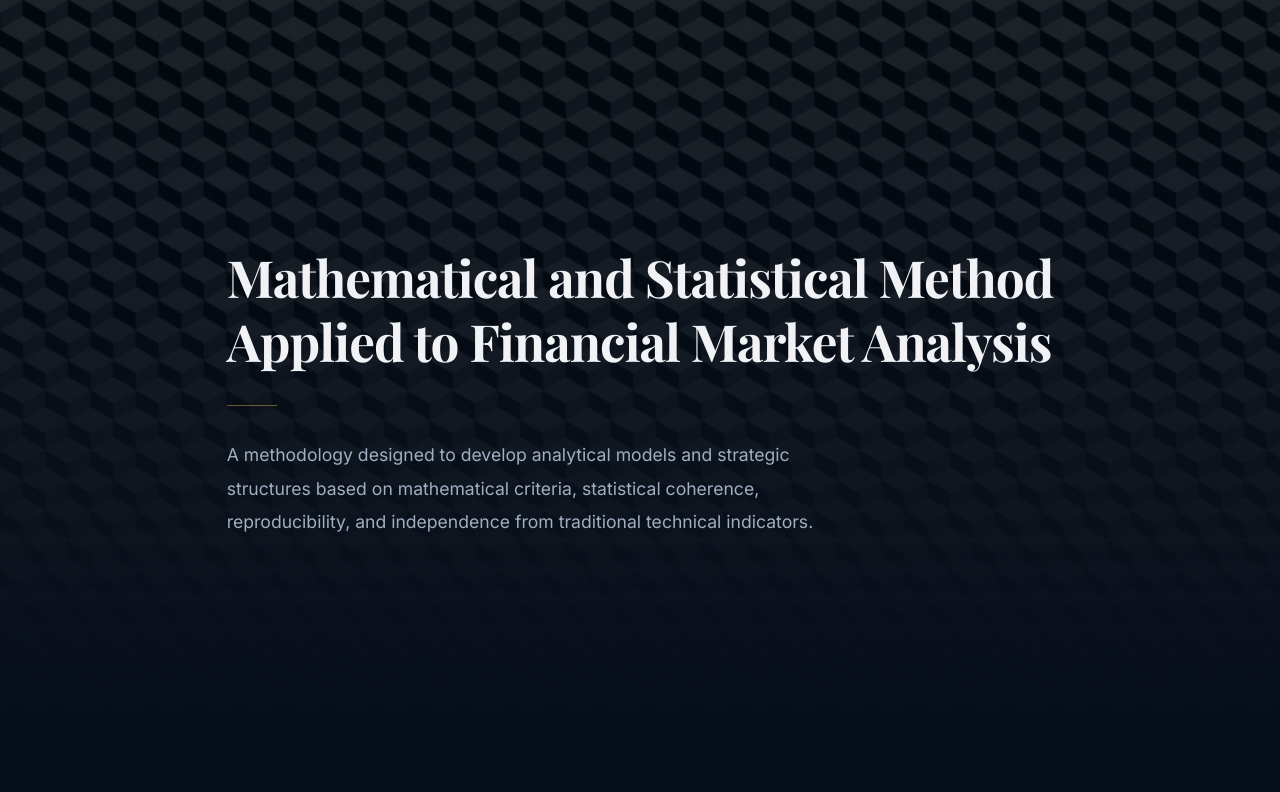
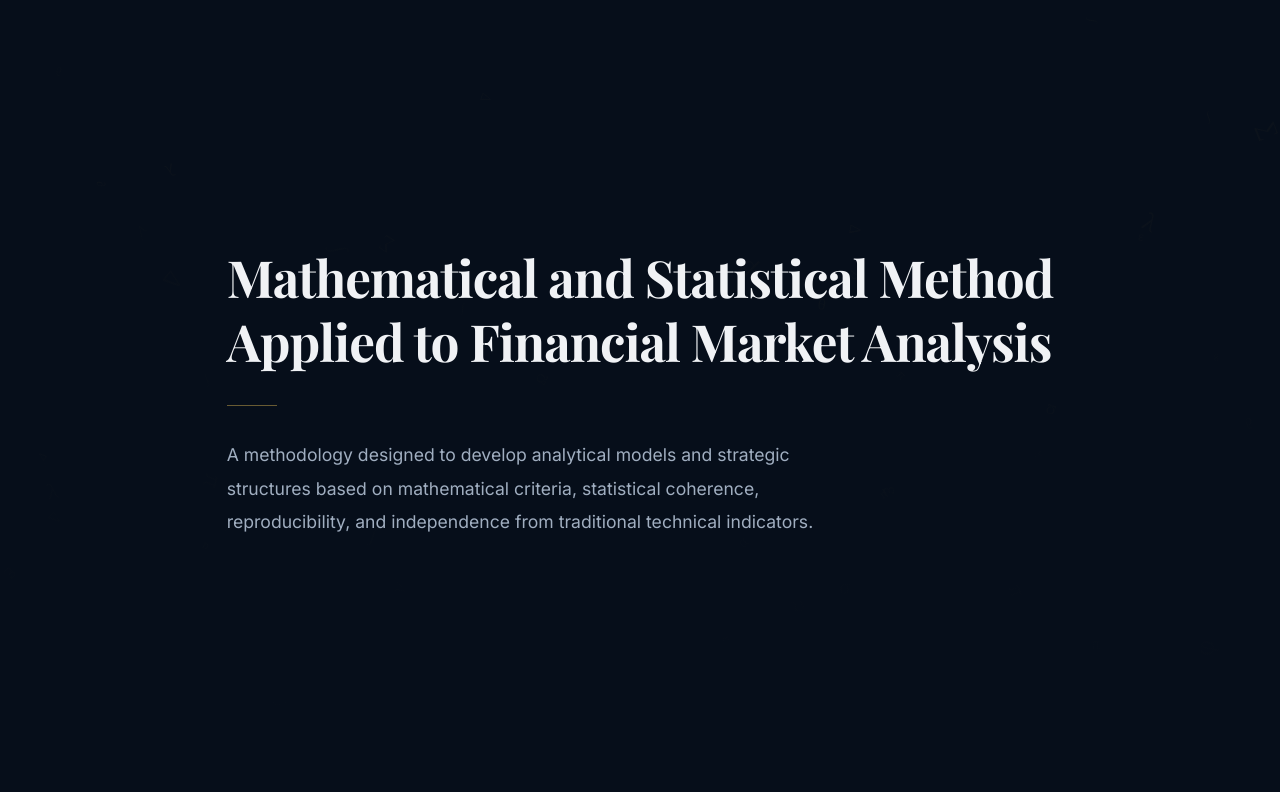
Before and after one commit to oussamadhaim/gc-research, a website built with Vite: page method.html in a window 1280 px wide. Shown: the part 72-864 px from the top of the page. Built offline with nearby package versions, Linux system fonts and the light colour scheme; a web font is replaced by a local one.

Commit message:
style: limit hero background image strictly to the home page

```diff
--- a/css/home.css
+++ b/css/home.css
@@ -101,3 +101,8 @@
     grid-template-columns: 1fr;
   }
 }
+
+/* ── Home Hero Background Image ───────────────────────────── */
+.hero__bg {
+  background: url('/hero-bg.jpg') center top / cover no-repeat;
+}
--- a/css/main.css
+++ b/css/main.css
@@ -355,7 +355,6 @@ p:last-child {
   width: 100%;
   height: 100%;
   z-index: 0;
-  background: url('/hero-bg.jpg') center top / cover no-repeat;
   opacity: 0.55;
 }
 
```
